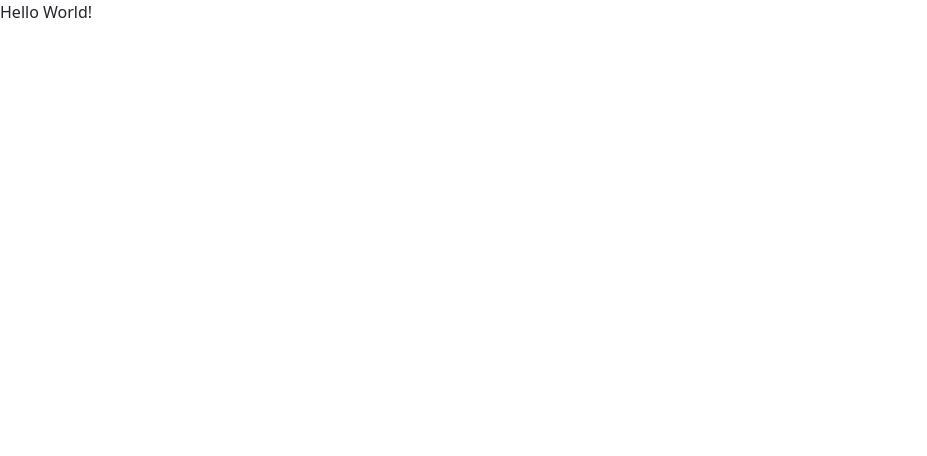
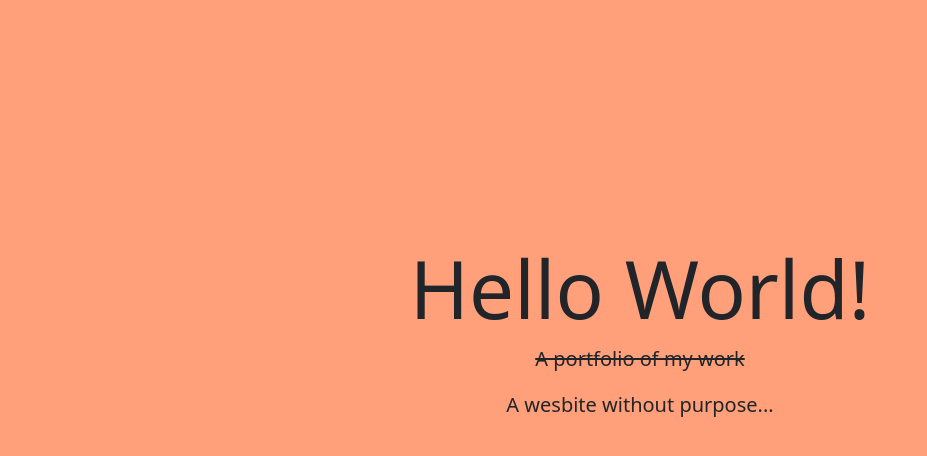
Before and after one commit to TomJEllis/TomJEllis.github.io, a plain HTML site: page index.html in a window 1280 px wide. Shown: the whole page, without its empty margins (0-927 px from the left). Drawn offline with nearby package versions, Linux system fonts and the light colour scheme.

Commit message:
Added CSS

```diff
--- a/index.html
+++ b/index.html
@@ -1,14 +1,15 @@
-<html>
+<!doctype html>
+<html lang="en">
    <head>
       <link href='https://cdn.jsdelivr.net/npm/bootstrap@5.2.2/dist/css/bootstrap.min.css' rel='stylesheet' integrity='sha384-Zenh87qX5JnK2Jl0vWa8Ck2rdkQ2Bzep5IDxbcnCeuOxjzrPF/et3URy9Bv1WTRi' crossorigin='anonymous'>
-
+      <link rel="stylesheet" href="styles.css">
    </head>
    <body>
 
 
-      Hello World!
-
-
+      <h1 class = "display-1">Hello World!</h1>
+      <p class = "lead"><del>A portfolio of my work</del></p>
+      <p class = "lead">A wesbite without purpose...</p>
 
 
       <script src='https://cdn.jsdelivr.net/npm/bootstrap@5.2.2/dist/js/bootstrap.bundle.min.js' integrity='sha384-OERcA2EqjJCMA+/3y+gxIOqMEjwtxJY7qPCqsdltbNJuaOe923+mo//f6V8Qbsw3' crossorigin='anonymous'></script>
--- /dev/null
+++ b/styles.css
@@ -0,0 +1,8 @@
+h1{
+   text-align: center;
+   padding-top:30vh;
+}
+body{
+   text-align: center;
+   background-color: lightsalmon;
+}
```
